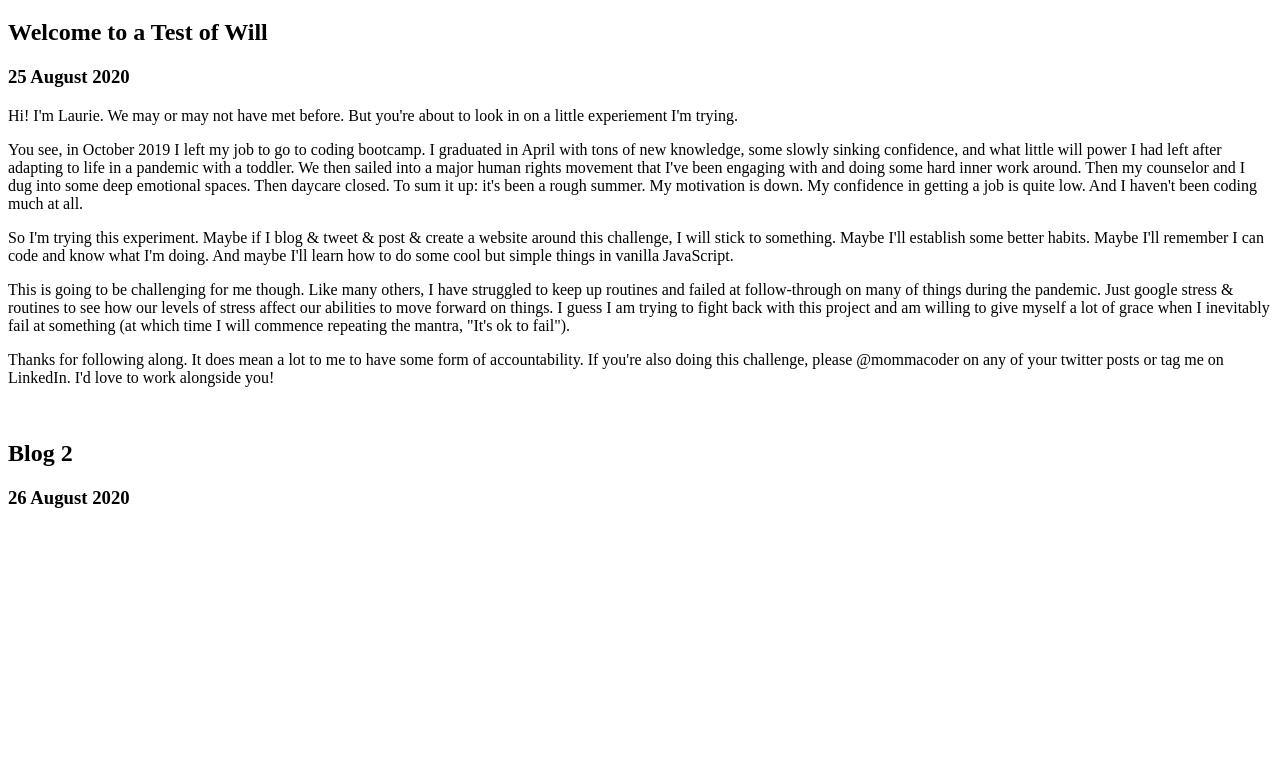
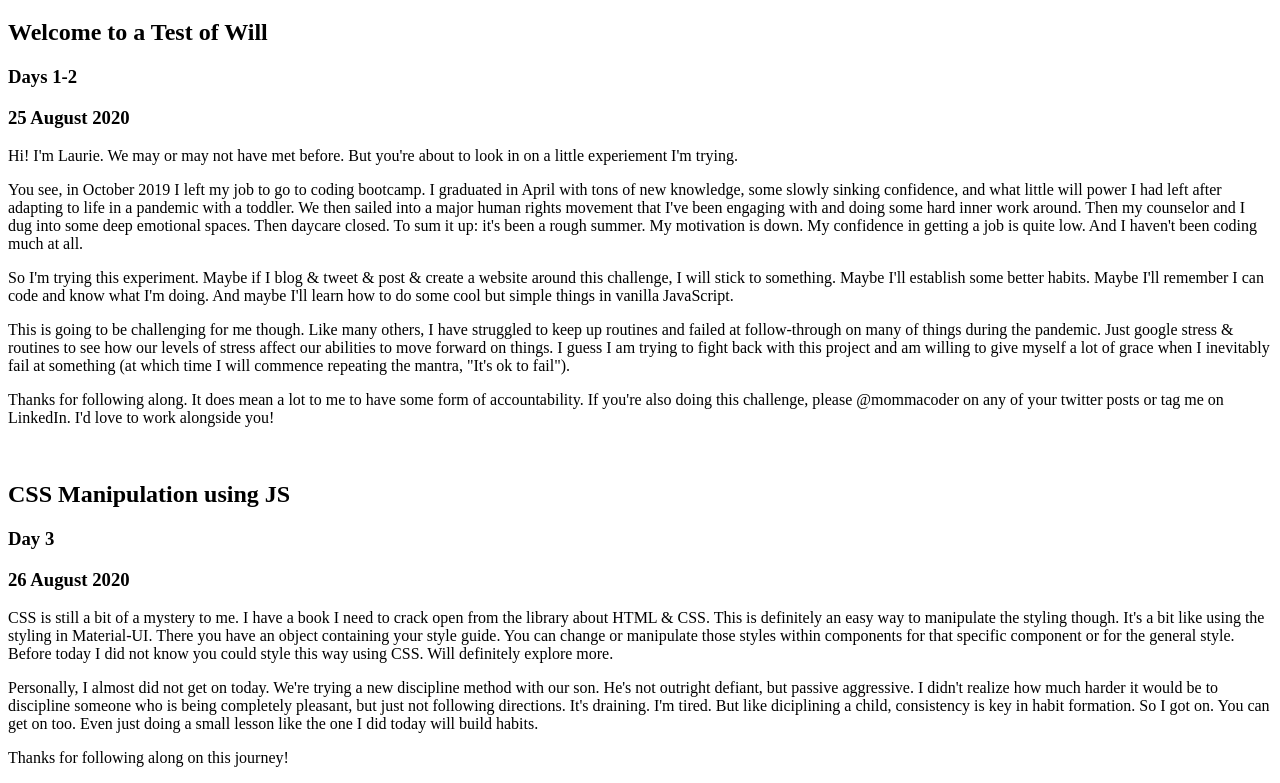
Before and after one commit to clauries/JavaScript-30, a plain HTML site: page 00-Blog/index.html in a window 1280 px wide. Shown: the part 61-844 px from the top of the page. Before the commit the page ends 800 px from the top, so only its background shows below. Drawn offline with Linux system fonts and the light colour scheme.

Commit message:
Added blog day 3

```diff
--- a/00-Blog/index.html
+++ b/00-Blog/index.html
@@ -9,6 +9,7 @@
     <h1>Blog</h1>
 
     <h2>Welcome to a Test of Will</h2>
+    <h3>Days 1-2</h3>
     <h3>25 August 2020</h3>
     <p>
         Hi! I'm Laurie. We may or may not have met before. But you're about to look in on a little experiement I'm trying.
@@ -36,10 +37,22 @@
 
     <br>
 
-    <h2>Blog 2</h2>
+    <h2>CSS Manipulation using JS</h2>
+    <h3>Day 3</h3>
     <h3>26 August 2020</h3>
     <p>
-
+        CSS is still a bit of a mystery to me. I have a book I need to crack open from the library about HTML & CSS. This is definitely an easy way to manipulate the
+        styling though. It's a bit like using the styling in Material-UI. There you have an object containing your style guide. You can
+        change or manipulate those styles within components for that specific component or for the general style. Before today I did not know you could style this way
+        using CSS. Will definitely explore more.
+    </p>
+    <p>
+        Personally, I almost did not get on today. We're trying a new discipline method with our son. He's not outright defiant, but passive aggressive. I didn't realize
+        how much harder it would be to discipline someone who is being completely pleasant, but just not following directions. It's draining. I'm tired. But like diciplining
+        a child, consistency is key in habit formation. So I got on. You can get on too. Even just doing a small lesson like the one I did today will build habits.
+    </p>
+    <p>
+        Thanks for following along on this journey!
     </p>
 </body>
 </html>
```
